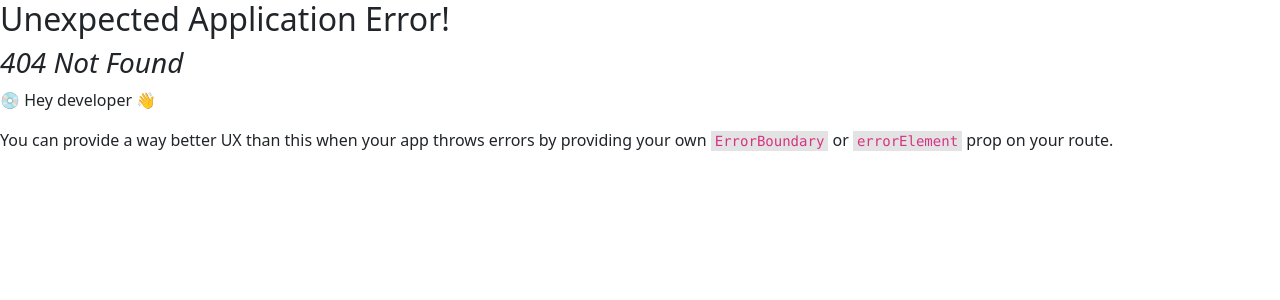
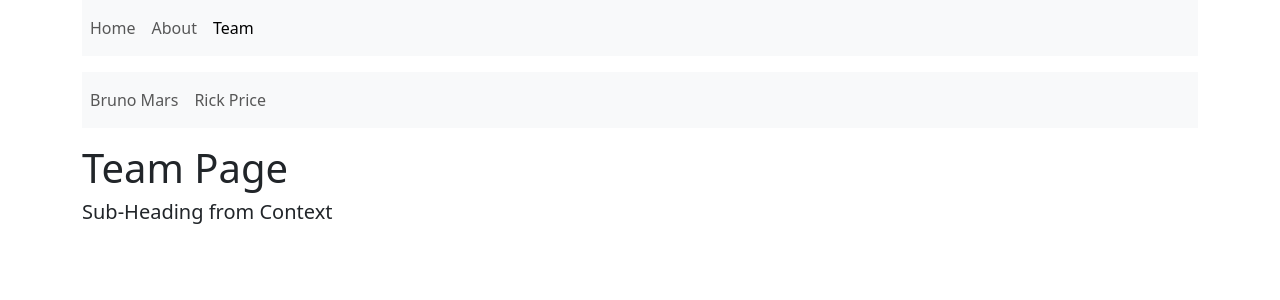
Before and after one commit to gskharmujai/react-basic-intermediate, a React (Vite) app: page /team in a window 1280 px wide. Before the commit this address had no page. Shown: the top 300 px of the page. Built offline with nearby package versions, Linux system fonts and the light colour scheme.

Commit message:
added nested routes and common layout implementation

```diff
--- a/src/pages/About.jsx
+++ b/src/pages/About.jsx
@@ -1,8 +1,6 @@
-import { NavBar } from "./partials/NavBar";
 export function About() {
   return (
     <div className="container">
-      <NavBar />
       <h1>About Page</h1>
     </div>
   );
--- a/src/pages/Home.jsx
+++ b/src/pages/Home.jsx
@@ -1,8 +1,6 @@
-import { NavBar } from "./partials/NavBar";
 export function Home() {
   return (
     <div className="container">
-      <NavBar />
       <h1>Home Page</h1>
     </div>
   );
--- /dev/null
+++ b/src/pages/Team.jsx
@@ -0,0 +1,12 @@
+import { useOutletContext } from "react-router-dom";
+import { TeamNav } from "./partials/TeamNav";
+
+export function Team() {
+  const context = useOutletContext();
+  return (
+    <div className="container">
+      <h1>Team Page</h1>
+      <h5>{context}</h5>
+    </div>
+  );
+}
--- /dev/null
+++ b/src/pages/TeamMember.jsx
@@ -0,0 +1,17 @@
+import { NavLink, useOutletContext } from "react-router-dom";
+
+export function TeamMember({ name }) {
+  const fullName = name.split("-");
+  const context = useOutletContext();
+  return (
+    <div className="container">
+      <h1>
+        Team Member - {fullName.map((obj) => obj.toUpperCase()).join(" ")}
+      </h1>
+      <h5>{context}</h5>
+      <NavLink className="btn btn-success mt-2" to="..">
+        Back
+      </NavLink>
+    </div>
+  );
+}
--- a/src/pages/partials/NavBar.jsx
+++ b/src/pages/partials/NavBar.jsx
@@ -1,20 +1,27 @@
-import { Link } from "react-router-dom";
+import { Link, NavLink } from "react-router-dom";
 
 export function NavBar() {
   return (
+    <div className="container">
       <nav className="navbar navbar-expand-lg bg-body-tertiary mb-3">
         <ul className="navbar-nav">
           <li className="nav-item">
-          <Link to="/" className="nav-link">
+            <NavLink to="/" className="nav-link">
               Home
-          </Link>
+            </NavLink>
           </li>
           <li className="nav-item">
-          <Link to="/about" className="nav-link">
+            <NavLink to="/about" className="nav-link">
               About
-          </Link>
+            </NavLink>
+          </li>
+          <li className="nav-item">
+            <NavLink to="/team" className="nav-link">
+              Team
+            </NavLink>
           </li>
         </ul>
       </nav>
+    </div>
   );
 }
--- /dev/null
+++ b/src/pages/partials/TeamNav.jsx
@@ -0,0 +1,22 @@
+import { NavLink } from "react-router-dom";
+
+export function TeamNav() {
+  return (
+    <div className="container">
+      <nav className="navbar navbar-expand-lg bg-body-tertiary mb-3">
+        <ul className="navbar-nav">
+          <li className="nav-item">
+            <NavLink to="bruno-mars" className="nav-link">
+              Bruno Mars
+            </NavLink>
+          </li>
+          <li className="nav-item">
+            <NavLink to="rick-price" className="nav-link">
+              Rick Price
+            </NavLink>
+          </li>
+        </ul>
+      </nav>
+    </div>
+  );
+}
--- a/src/router.jsx
+++ b/src/router.jsx
@@ -1,8 +1,45 @@
-import { createBrowserRouter } from "react-router-dom";
+import { createBrowserRouter, Outlet } from "react-router-dom";
 import { Home } from "./pages/Home";
 import { About } from "./pages/About";
+import { Team } from "./pages/Team";
+import { TeamMember } from "./pages/TeamMember";
+
+import { NavBar } from "./pages/partials/NavBar";
+import { TeamNav } from "./pages/partials/TeamNav";
 
 export const router = createBrowserRouter([
-  { path: "/", element: <Home /> },
-  { path: "/about", element: <About /> },
+  {
+    element: <Layout />,
+    children: [
+      { path: "/", element: <Home /> },
+      { path: "/about", element: <About /> },
+      {
+        path: "/team",
+        element: <TeamLayout />,
+        children: [
+          { index: true, element: <Team /> },
+          { path: "bruno-mars", element: <TeamMember name="bruno-mars" /> },
+          { path: "rick-price", element: <TeamMember name="rick-price" /> },
+        ],
+      },
+    ],
+  },
 ]);
+
+export function Layout() {
+  return (
+    <>
+      <NavBar />
+      <Outlet />
+    </>
+  );
+}
+
+export function TeamLayout() {
+  return (
+    <>
+      <TeamNav />
+      <Outlet context="Sub-Heading from Context" />
+    </>
+  );
+}
```
Lines whose indentation alone changed are shown as unchanged.
